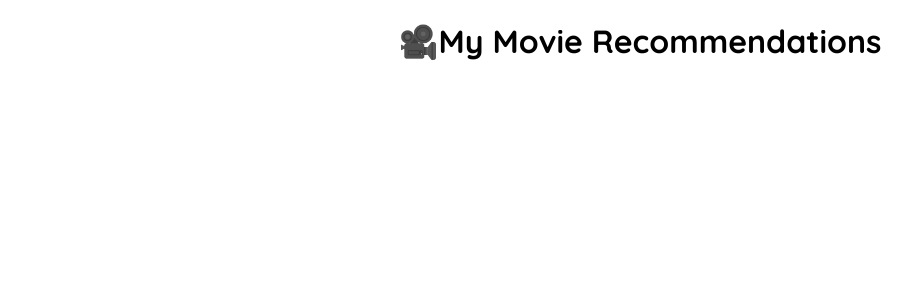
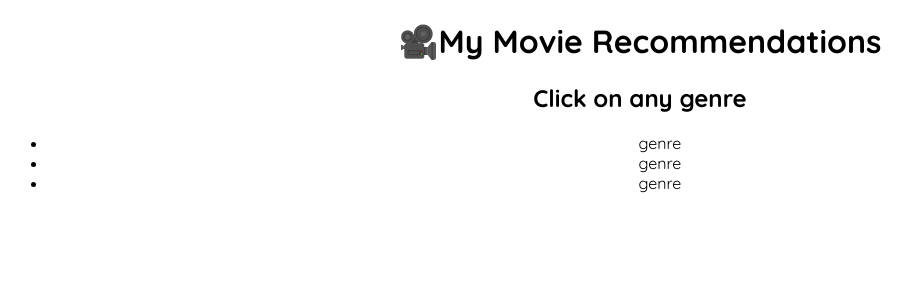
Before and after one commit to tejpatelme/movie-recommendations, a React (Create React App) app: page / in a window 1280 px wide. Shown: the top 300 px of the page, without its empty margins (0-913 px from the left). Built offline with nearby package versions, Linux system fonts and the light colour scheme.

Commit message:
add : added genre list to view

```diff
--- a/src/App.js
+++ b/src/App.js
@@ -63,10 +63,18 @@ var movieDB = {
   ]
 };
 
+var genres = Object.keys(movieDB);
+
 export default function App() {
   return (
     <div className="App">
       <h1>🎥My Movie Recommendations</h1>
+      <h2>Click on any genre</h2>
+      <ul>
+        {genres.map((genre) => {
+          return <li>genre</li>;
+        })}
+      </ul>
     </div>
   );
 }
```
